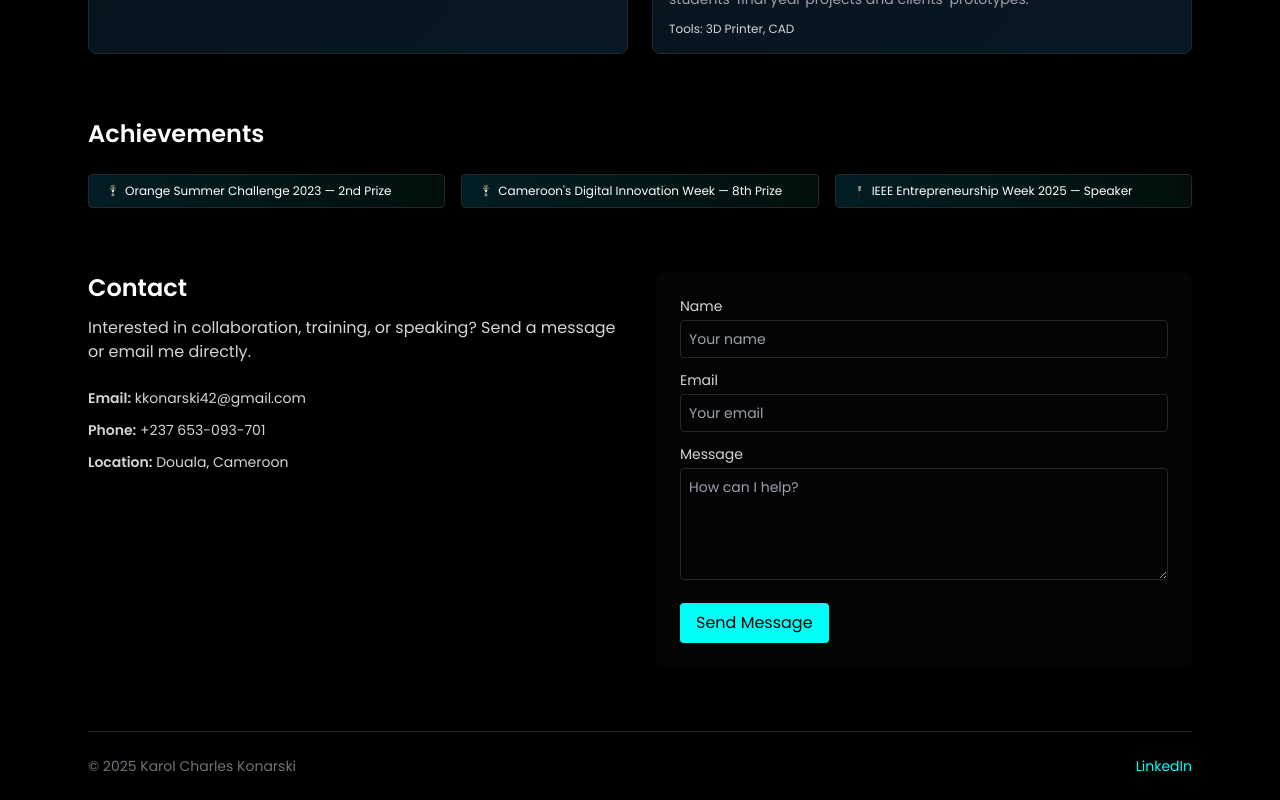
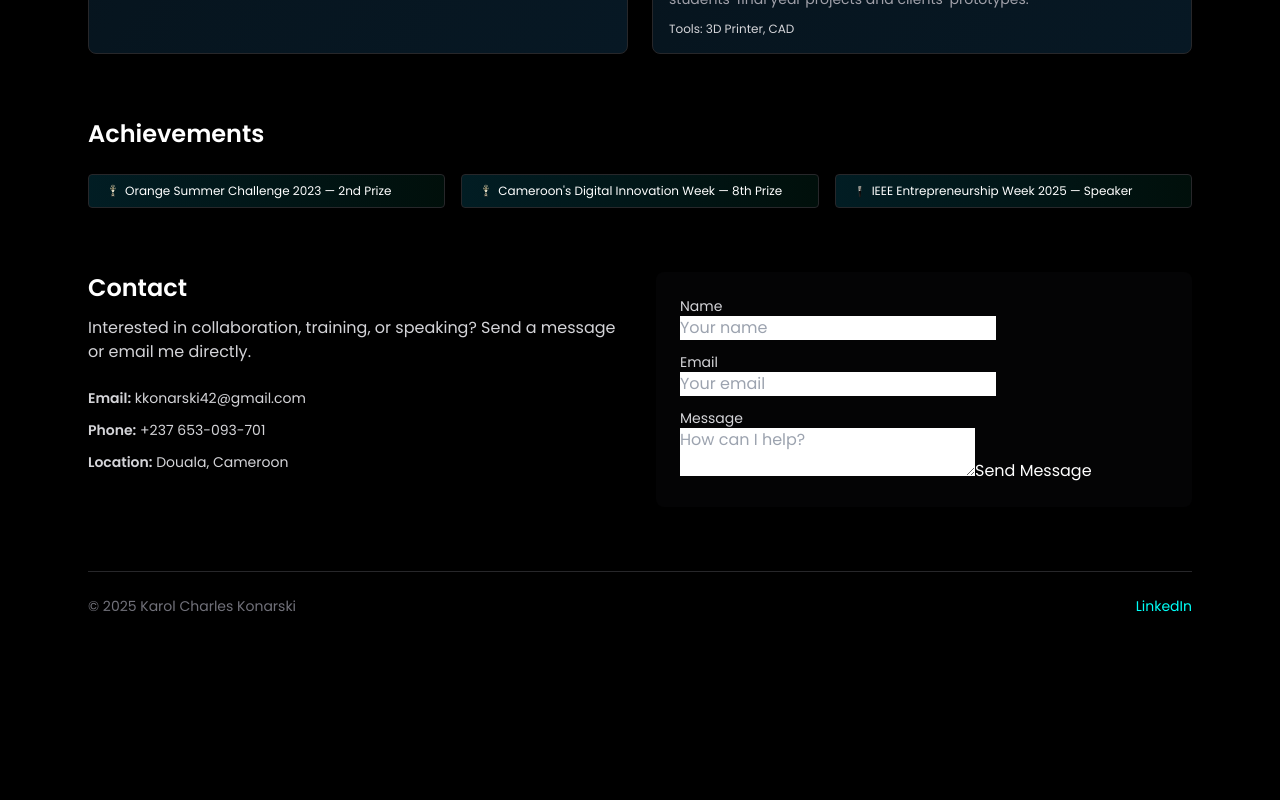
Before and after one commit to karlz-t/portfolio, a React (Vite) app: page / in a window 1280 px wide. Shown: the part 2307-3107 px from the top of the page. After the commit the page ends 2947 px from the top, so only its background shows below. Built offline with nearby package versions, Linux system fonts and the light colour scheme.

Commit message:
Issue:Netlify forms implementation

```diff
--- a/index.html
+++ b/index.html
@@ -16,6 +16,7 @@
       <input type="text" name="name" />
       <input type="email" name="email" />
       <textarea name="message"></textarea>
+      <input type="text" name="bot-field" />
     </form>
   </body>
 </html>
--- a/src/App.jsx
+++ b/src/App.jsx
@@ -99,10 +99,8 @@ function App() {
             data-netlify-honeypot="bot-field"
             className="p-6 rounded-lg bg-zinc-900/20"
           >
-            {/* Hidden input required for Netlify */}
             <input type="hidden" name="form-name" value="contact" />
 
-            {/* Honeypot field for bots */}
             <p className="hidden">
               <label>
                 Don’t fill this out: <input name="bot-field" />
@@ -110,33 +108,15 @@ function App() {
             </p>
 
             <label className="block text-sm text-zinc-300">Name</label>
-            <input
-              name="name"
-              className="mt-1 w-full p-2 rounded bg-transparent border border-zinc-800 text-sm"
-              placeholder="Your name"
-            />
+            <input name="name" placeholder="Your name" />
 
             <label className="block text-sm text-zinc-300 mt-3">Email</label>
-            <input
-              name="email"
-              type="email"
-              className="mt-1 w-full p-2 rounded bg-transparent border border-zinc-800 text-sm"
-              placeholder="Your email"
-            />
+            <input name="email" type="email" placeholder="Your email" />
 
             <label className="block text-sm text-zinc-300 mt-3">Message</label>
-            <textarea
-              name="message"
-              className="mt-1 w-full p-2 rounded bg-transparent border border-zinc-800 text-sm h-28"
-              placeholder="How can I help?"
-            />
+            <textarea name="message" placeholder="How can I help?" />
 
-            <button
-              type="submit"
-              className="mt-4 px-4 py-2 rounded bg-neon-cyan text-black"
-            >
-              Send Message
-            </button>
+            <button type="submit">Send Message</button>
           </form>
         </section>
       </main>
```
